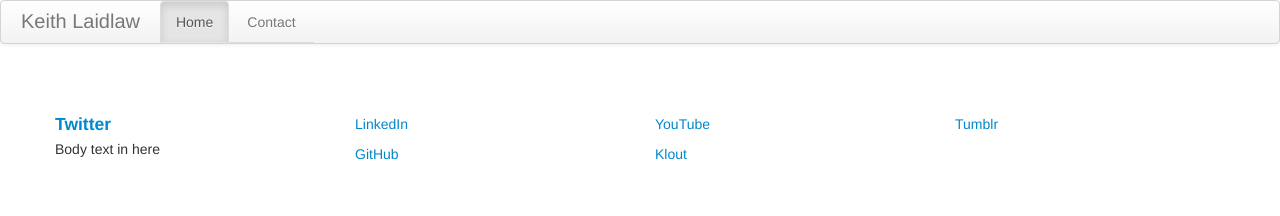
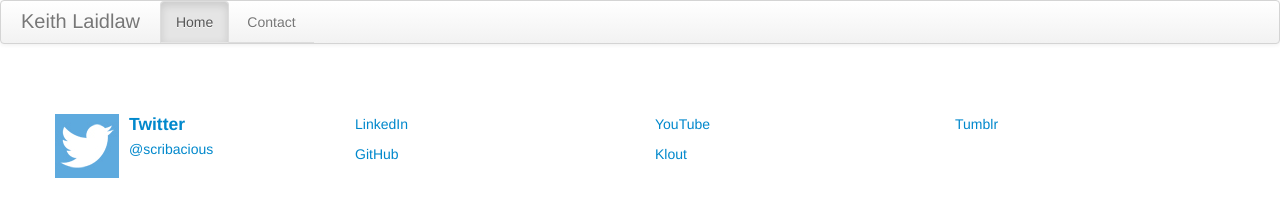
Before and after one commit to nicetrousers/bootstrap, a plain HTML site: page index.html in a window 1280 px wide. Drawn offline with nearby package versions, Linux system fonts and the light colour scheme.

Commit message:
add profile images

```diff
--- a/index.html
+++ b/index.html
@@ -1,7 +1,7 @@
 <!DOCTYPE html>
 <html>
   <head>
-    <title>Keith Laidlaw: Webhead</title>
+    <title>Keith Laidlaw: Product Manager and Content Strategist</title>
     <meta name="viewport" content="width=device-width, initial-scale=1.0">
     <!-- Bootstrap -->
     <link href="css/bootstrap.min.css" rel="stylesheet" media="screen">
@@ -35,11 +35,11 @@
         <div class="span3">
           <div class="media">
             <a class="pull-left" href="http://twitter.com/scribacious">
-              <img class="media-object" data-src="holder.js/64x64">
+              <img class="media-object" src="img/twitter-64.jpg">
             </a>
             <div class="media-body">
               <a href="http://twitter.com/scribacious"><h4 class="media-heading">Twitter</h4></a>
-              Body text in here
+              <a href="http://twitter.com/scribacious">@scribacious</a>
             </div>
           </div>
         </div>
```
Also changed, not shown: img/twitter-64.jpg (added).
